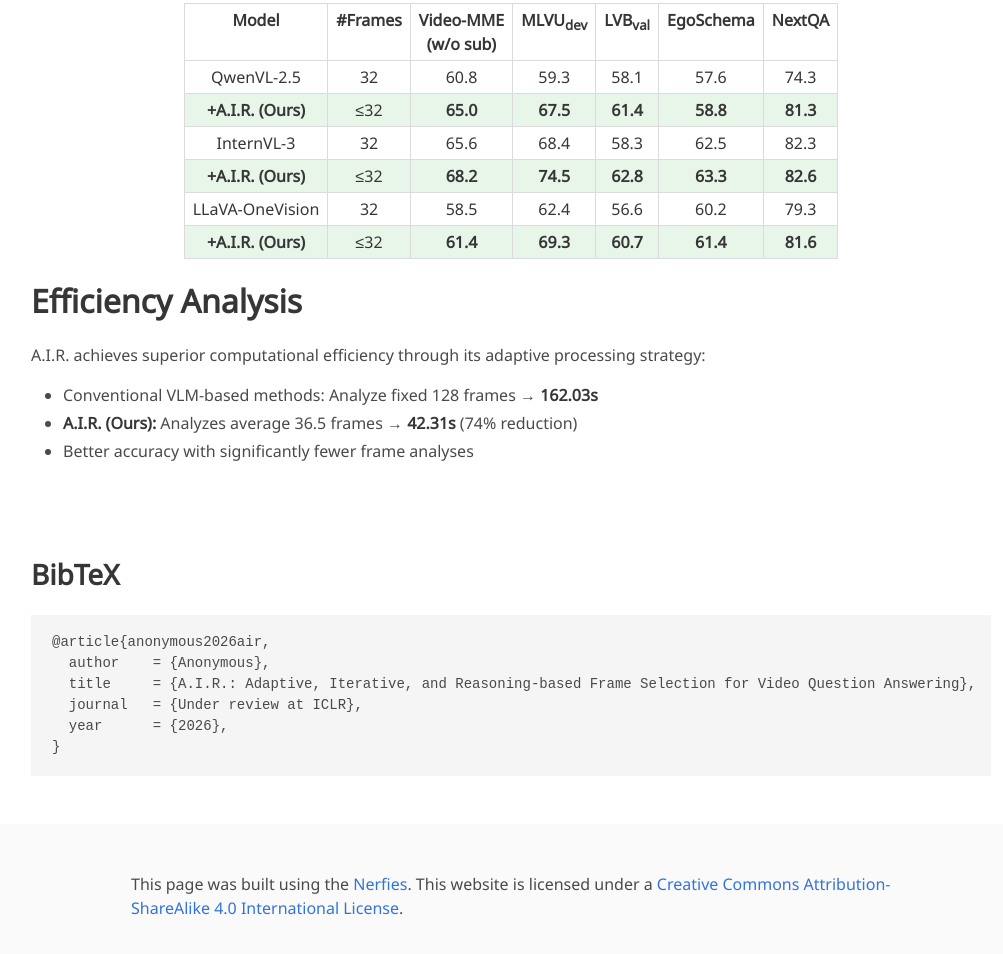
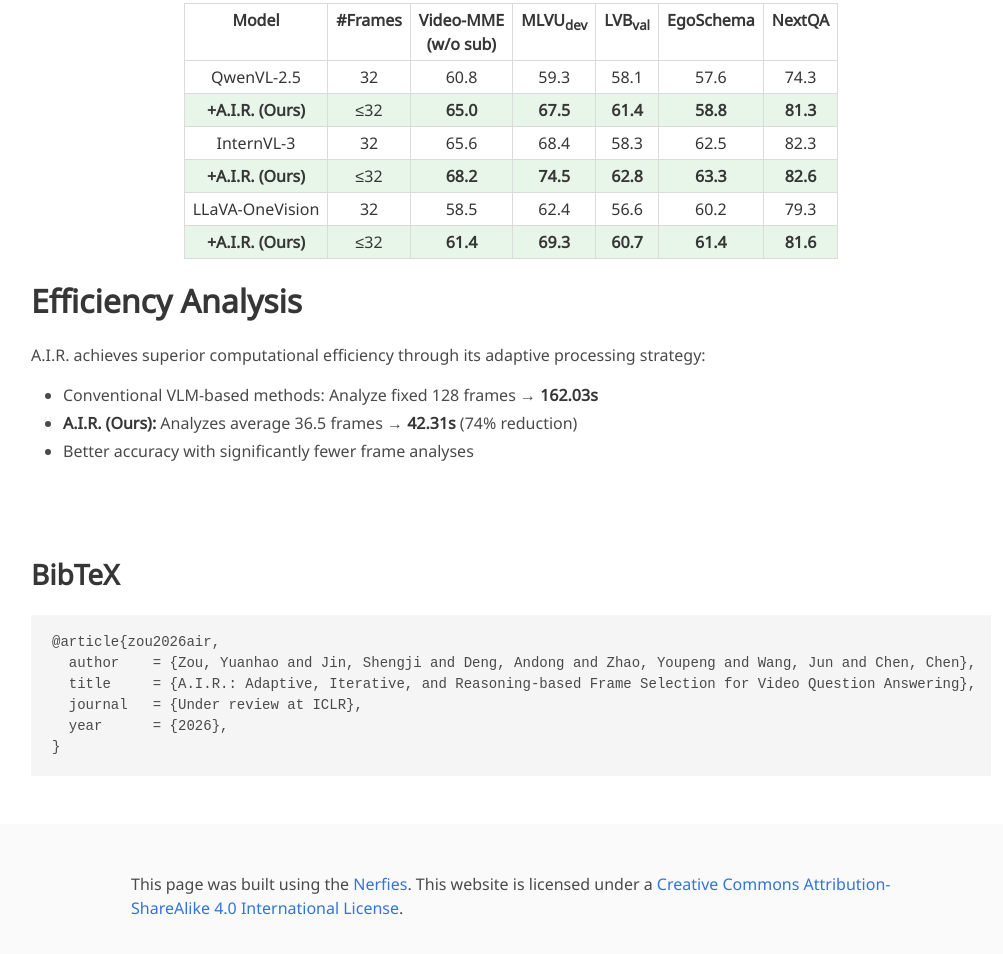
Before and after one commit to Aestine/AIR.github.io, a plain HTML site: page index.html in a window 1280 px wide. Shown: the part 2303-3257 px from the top of the page, without its empty margins (129-1132 px from the left). Drawn offline with nearby package versions, Linux system fonts and the light colour scheme; some icons are missing; a web font is replaced by a local one.

Commit message:
Update index.html

```diff
--- a/index.html
+++ b/index.html
@@ -300,8 +300,8 @@
 <section class="section" id="BibTeX">
   <div class="container is-max-desktop content">
     <h2 class="title">BibTeX</h2>
-    <pre><code>@article{anonymous2026air,
-  author    = {Anonymous},
+    <pre><code>@article{zou2026air,
+  author    = {Zou, Yuanhao and Jin, Shengji and Deng, Andong and Zhao, Youpeng and Wang, Jun and Chen, Chen},
   title     = {A.I.R.: Adaptive, Iterative, and Reasoning-based Frame Selection for Video Question Answering},
   journal   = {Under review at ICLR},
   year      = {2026},
```
